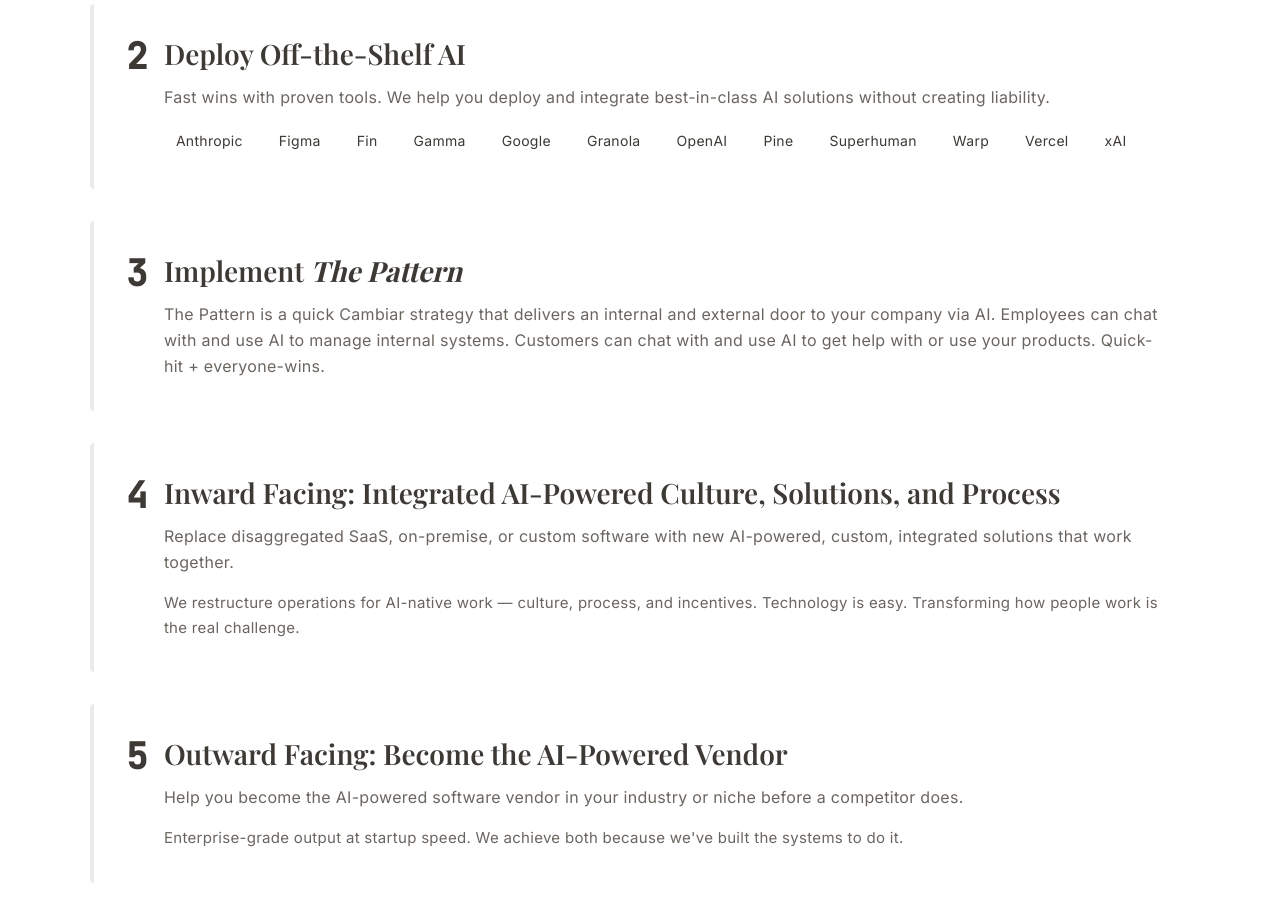
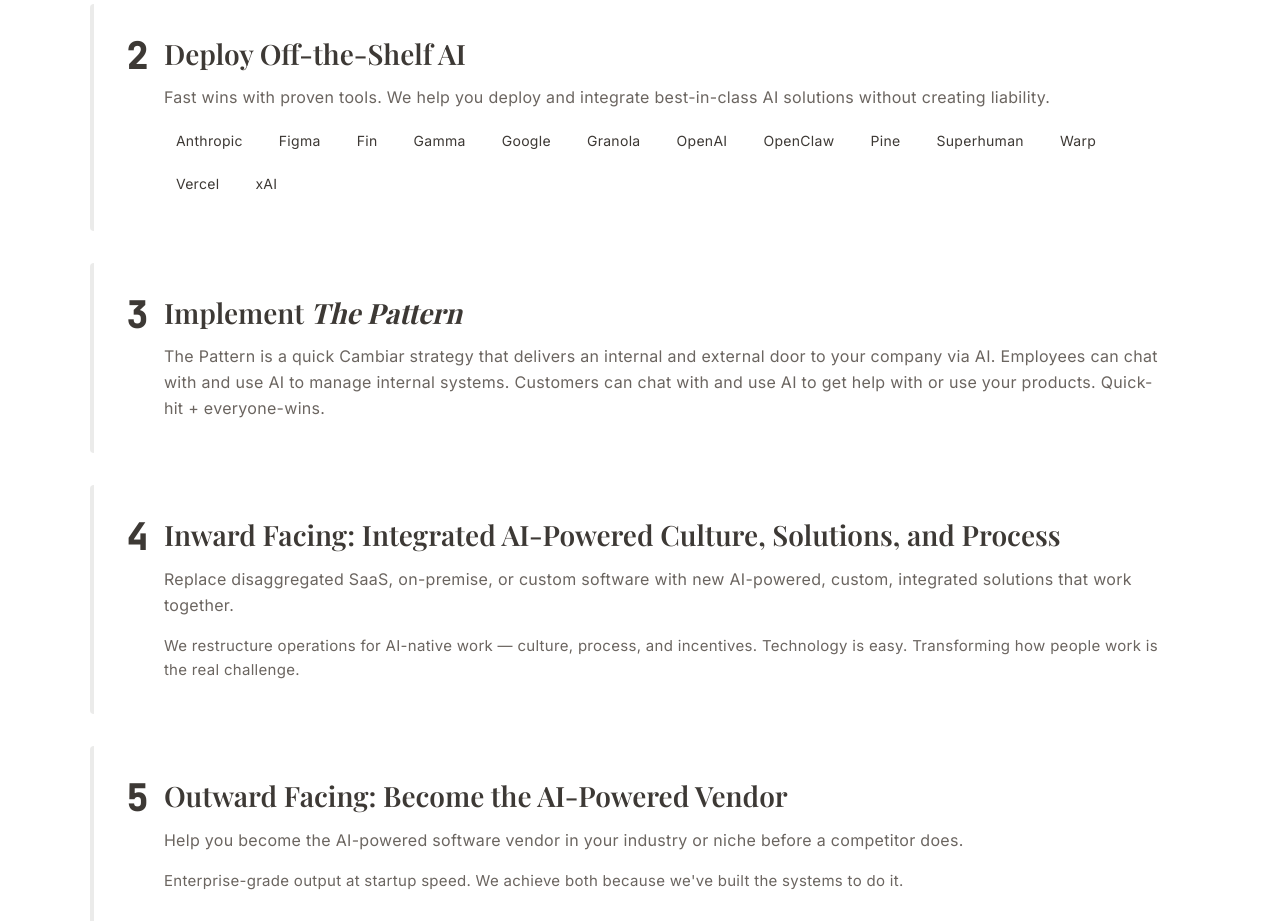
Before and after one commit to visionik/corp-website, a React (Vite) app: page /advisory in a window 1280 px wide. Shown: the part 920-1841 px from the top of the page. Built offline with nearby package versions, Linux system fonts and the light colour scheme; a web font is replaced by a local one.

Commit message:
fix(advisory): add OpenClaw back to tools list
Both OpenAI and OpenClaw should be in the list

```diff
--- a/src/app/pages/Advisory.tsx
+++ b/src/app/pages/Advisory.tsx
@@ -60,6 +60,7 @@
                     <span className="bg-white px-3 py-1 rounded">Google</span>
                     <span className="bg-white px-3 py-1 rounded">Granola</span>
                     <span className="bg-white px-3 py-1 rounded">OpenAI</span>
+                    <span className="bg-white px-3 py-1 rounded">OpenClaw</span>
                     <span className="bg-white px-3 py-1 rounded">Pine</span>
                     <span className="bg-white px-3 py-1 rounded">Superhuman</span>
                     <span className="bg-white px-3 py-1 rounded">Warp</span>
```
